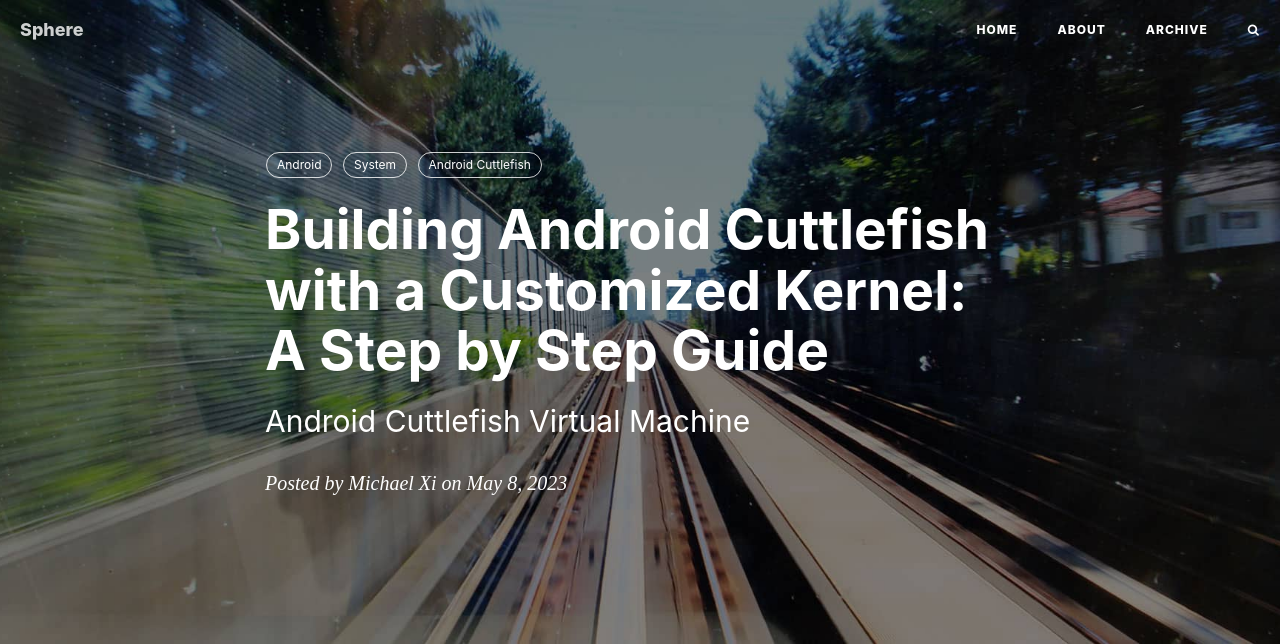
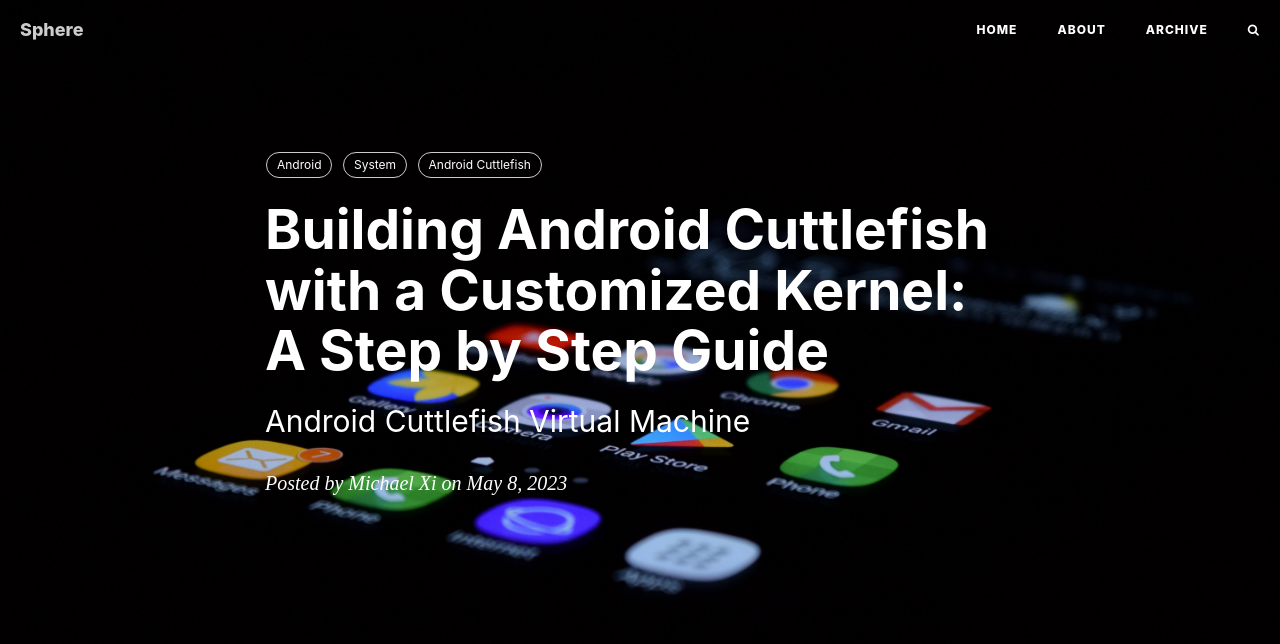
Before and after one commit to MichaelXi3/MichaelXi3.github.io, a Jekyll site: the page built from _posts/2023-05-08-building-android-cuttlefish-with-a-customized-kernel-a-step-by-step-guide.md, in a window 1280 px wide. Shown: the top 644 px of the page. Built offline with Jekyll 4.4.1, drawn with Linux system fonts in a browser that asks for light colours; nearby versions of some CDN libraries; comment, search, counter and statistics services are not loaded; grey boxes are pictures that could not be loaded.

Commit message:
cuttlefish blog

````diff
--- a/_posts/2023-05-08-building-android-cuttlefish-with-a-customized-kernel-a-step-by-step-guide.md
+++ b/_posts/2023-05-08-building-android-cuttlefish-with-a-customized-kernel-a-step-by-step-guide.md
@@ -4,13 +4,13 @@
 subtitle: "Android Cuttlefish Virtual Machine"
 date: 2023-05-08
 author: "Michael Xi"
-header-img: "img/post-bg-2015.jpg"
+header-img: "img/Android.jpeg"
 tags: [Android, System, Android Cuttlefish]
 ---
 
 # Cuttlefish Introduction
 
-## What is Cuttlefish?
+### What is Cuttlefish?
 
 Android Cuttlefish is an open-source Android Virtual Device (AVD) developed by Google. Its purpose is to run Android as a virtual machine on Linux-based systems for testing and development purposes. It leverages QEMU, a popular open-source emulator, and KVM, a hardware-assisted virtualization technology, to enable efficient virtualization and emulation of Android devices. This allows developers, researchers, and testers to work with AOSP without having access to a physical device.
 
@@ -22,7 +22,7 @@
 
 # Cuttlefish Setup Guide
 
-## Step_1: Make sure virtualization with KVM is available
+### Step_1: Make sure virtualization with KVM is available
 
 ```bash
 grep -c -w "vmx\|svm" /proc/cpuinfo
@@ -30,7 +30,7 @@
 
 This should return a non-zero value. If running on a cloud machine, this may take cloud-vendor-specific steps to enable.
 
-## Step_2: Download, build, and install the host debian packages
+### Step_2: Download, build, and install the host debian packages
 
 ```bash
 sudo apt install -y git devscripts config-package-dev debhelper-compat golang curl
@@ -49,7 +49,7 @@
 
 This script installs the Android Cuttlefish environment on a Linux-based system.
 
-## Step_3: Download OTA images and host package for cuttlefish
+### Step_3: Download OTA images and host package for cuttlefish
 
 ✍🏻 **OTA** (Over-The-Air) image contains the Android system image and the necessary files to run Cuttlefish on a virtual machine.
 
@@ -71,7 +71,7 @@
     ```
 
 
-## Step_4: Launch cuttlefish and other useful cuttlefish commands
+### Step_4: Launch cuttlefish and other useful cuttlefish commands
 
 1. Launch cuttlefish virtual machine
 
@@ -100,7 +100,7 @@
 
 # Build Customized Android Kernel and Swap into Cuttlefish
 
-## Build Customized Android Kernel
+### Build Customized Android Kernel
 
 1. Install `Repo` Command for downloading Android Kernel source code
 
@@ -176,7 +176,7 @@
         ✍🏻 **`bzImage`**: The `bzImage` is a compressed Linux kernel image created during the kernel compilation process. It is designed to be small enough to fit within limited memory space during the boot process. The `bzImage` is loaded by the bootloader, decompressed, and executed to initialize the system hardware and kernel before transitioning to the root file system.
 
 
-## Swap the Cutomized Android Kernel into Cuttlefish
+### Swap the Cutomized Android Kernel into Cuttlefish
 
 1. Set the `DIST_FOLDER` as the folder that contains `initramfs.img` and `bzImage`
 
````
Also changed, not shown: img/Android.jpeg (added), 5 other files.
